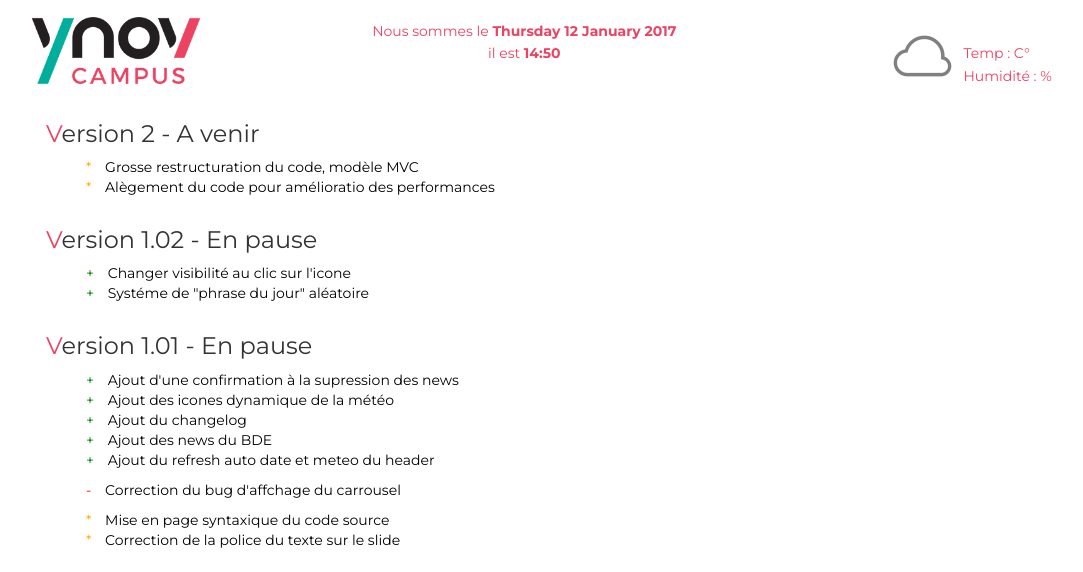
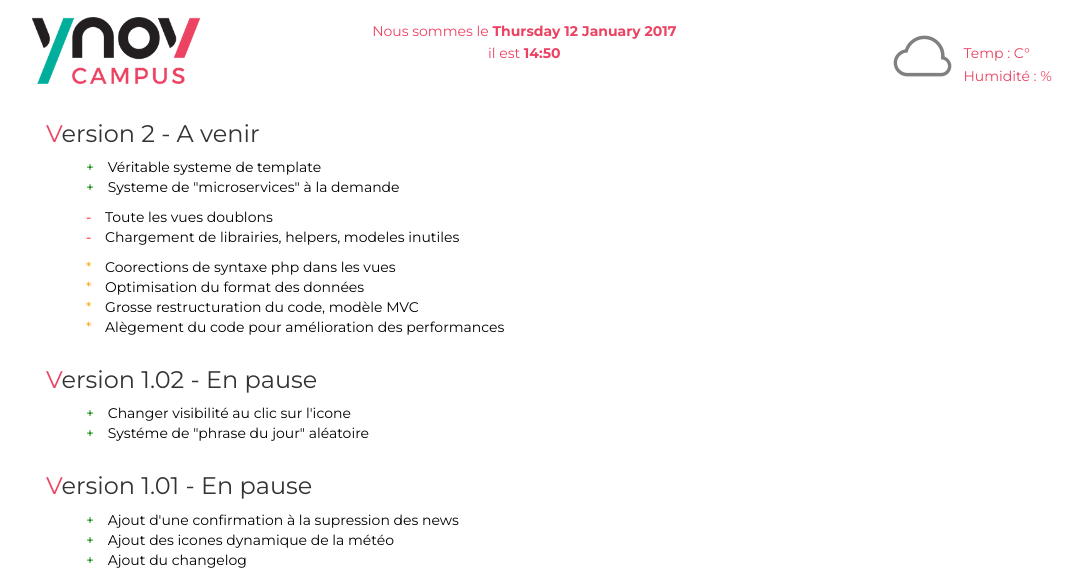
Before and after one commit to julienf31/intranet, a CodeIgniter app: page /database/index.php/admin/changelog in a window 1280 px wide. Shown: the top 572 px of the page, without its empty margins (9-1092 px from the left). Run offline with CodeIgniter, Linux system fonts and the light colour scheme; data that the repository does not hold is empty; some libraries are stand-ins or nearby versions.

Commit message:
Mise a jour du changelog

```diff
--- a/application/views/changelog.php
+++ b/application/views/changelog.php
@@ -2,12 +2,18 @@
 	<div class="row">
 		<h3 class="changelog">Version 2 - A venir</h3>
 		<ul class="add">
+			<li>Véritable systeme de template</li>
+			<li>Systeme de "microservices" à la demande</li>
 		</ul>
 		<ul class="remove">
+			<li>Toute les vues doublons</li>
+			<li>Chargement de librairies, helpers, modeles inutiles</li>
 		</ul>
 		<ul class="other">
+			<li>Coorections de syntaxe php dans les vues</li>
+			<li>Optimisation du format des données</li>
 			<li>Grosse restructuration du code, modèle MVC</li>
-			<li>Alègement du code pour amélioratio des performances</li>
+			<li>Alègement du code pour amélioration des performances</li>
 
 		</ul>
 	</div>
```
